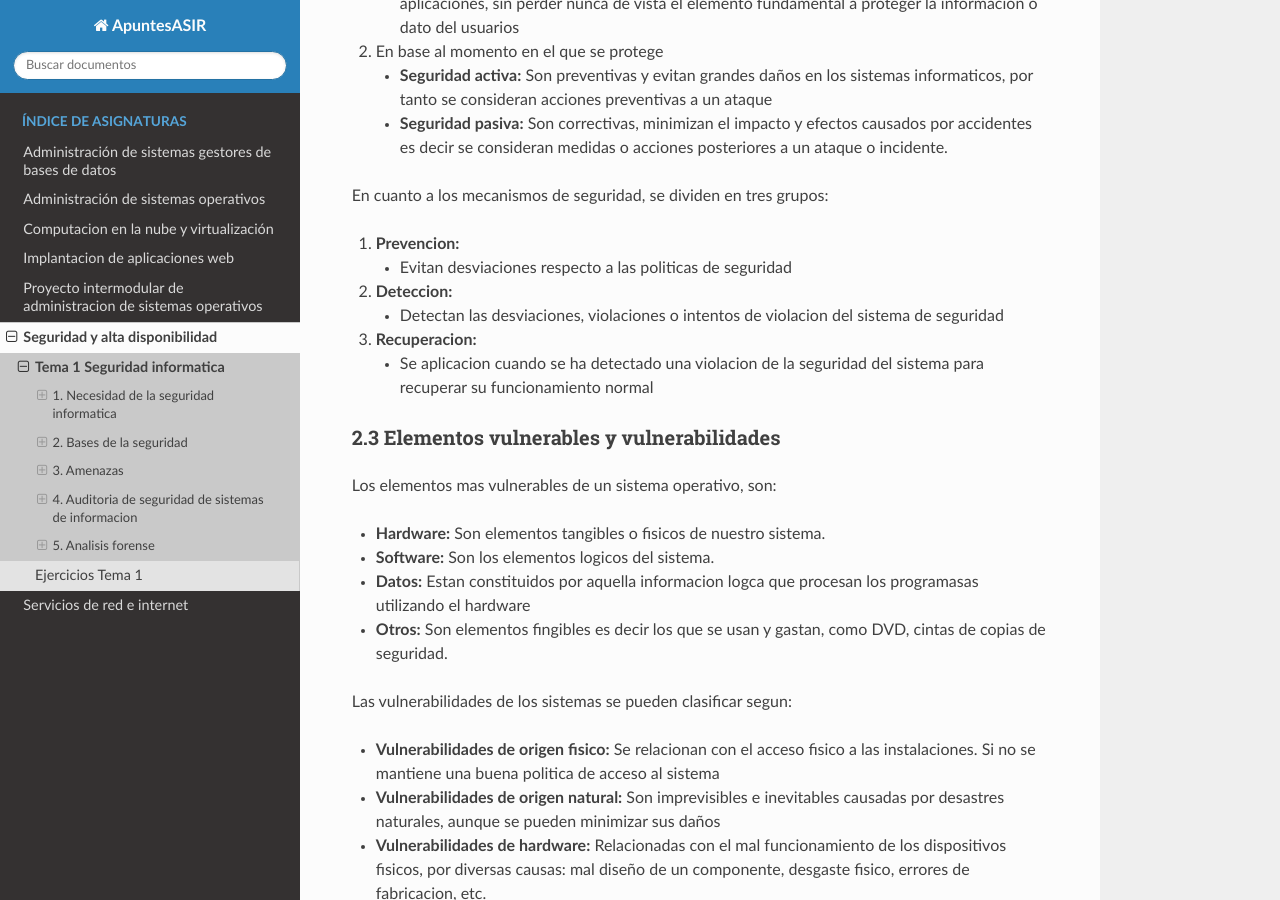
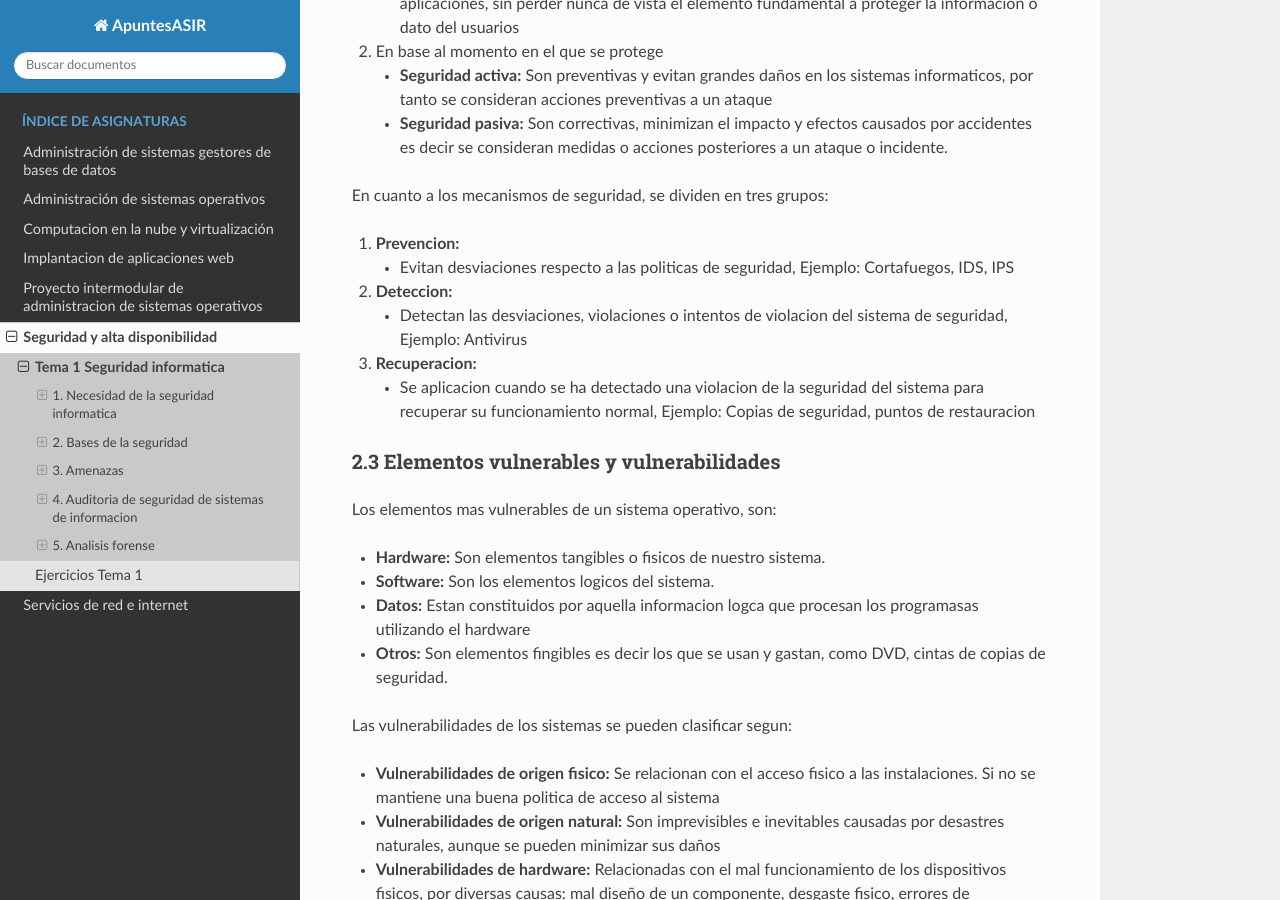
Before and after one commit to jrodriiguezg/ApuntesASIR, a Sphinx documentation site: the page built from docs/seguridad-y-alta-disponibilidad/seguridad-informatica.md, in a window 1280 px wide and 900 px high, scrolled down 2502 px. Built offline with Sphinx 7.4.7 and the Read the Docs theme 3.1.0, drawn with Linux system fonts in a browser that asks for light colours; pages that are not in the unit, such as notebooks, are missing from menus.

Commit message:
modified:   docs/seguridad-y-alta-disponibilidad/seguridad-informatica.md

```diff
--- a/docs/seguridad-y-alta-disponibilidad/seguridad-informatica.md
+++ b/docs/seguridad-y-alta-disponibilidad/seguridad-informatica.md
@@ -61,11 +61,11 @@ Para mantener la seguridad del sistema informatico se necesitan establecer unas
 
 En cuanto a los mecanismos de seguridad, se dividen en tres grupos:
 1. **Prevencion:**
-    - Evitan desviaciones respecto a las politicas de seguridad
+    - Evitan desviaciones respecto a las politicas de seguridad, Ejemplo: Cortafuegos, IDS, IPS
 2. **Deteccion:**
-    - Detectan las desviaciones, violaciones o intentos de violacion del sistema de seguridad
+    - Detectan las desviaciones, violaciones o intentos de violacion del sistema de seguridad, Ejemplo: Antivirus
 3. **Recuperacion:**
-    - Se aplicacion cuando se ha detectado una violacion de la seguridad del sistema para recuperar su funcionamiento normal
+    - Se aplicacion cuando se ha detectado una violacion de la seguridad del sistema para recuperar su funcionamiento normal, Ejemplo: Copias de seguridad, puntos de restauracion
 
 ### 2.3 Elementos vulnerables y vulnerabilidades
 Los elementos mas vulnerables de un sistema operativo, son:
```
